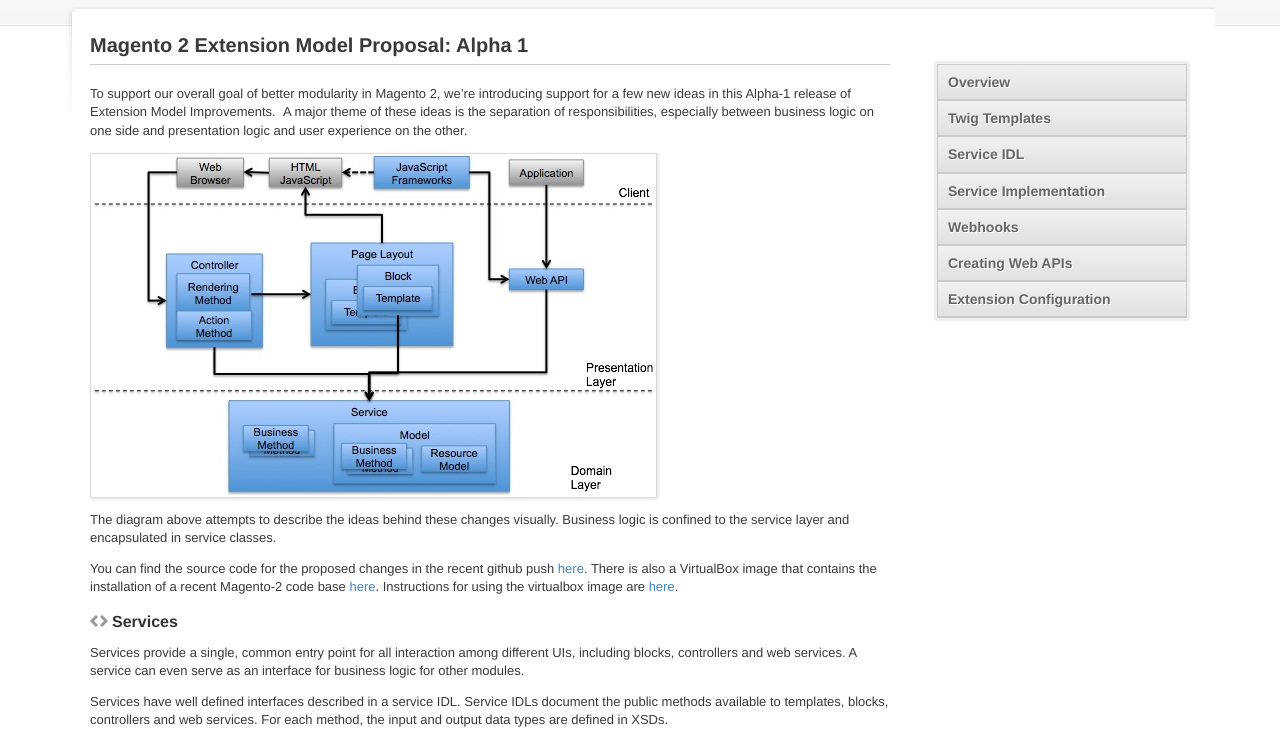
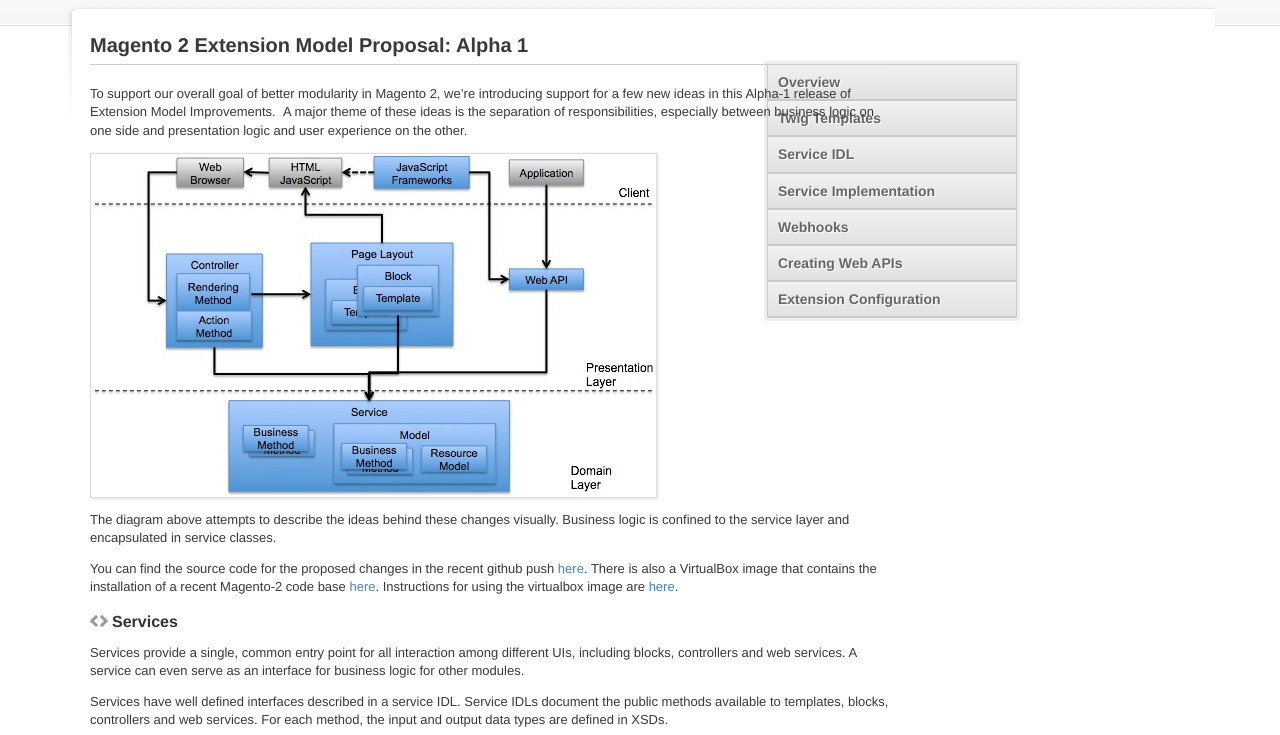
Before and after one commit to praveenck/docs, a plain HTML site: page index.html in a window 1280 px wide. Shown: the part 65-800 px from the top of the page. Drawn offline with Linux system fonts and the light colour scheme; a script that the page names is missing.

Commit message:
Made the TOC float with the page

```diff
--- a/shared/css/documentation.css
+++ b/shared/css/documentation.css
@@ -182,8 +182,10 @@
 ------------------------------------------------------------------------------*/
 
 div.sidebar-shell {
-  position: relative;
+  /*position: relative;*/
+  position: fixed;
   float: right;
+  right: 20em;
   margin: 35px 0 0;
 }
 
```
